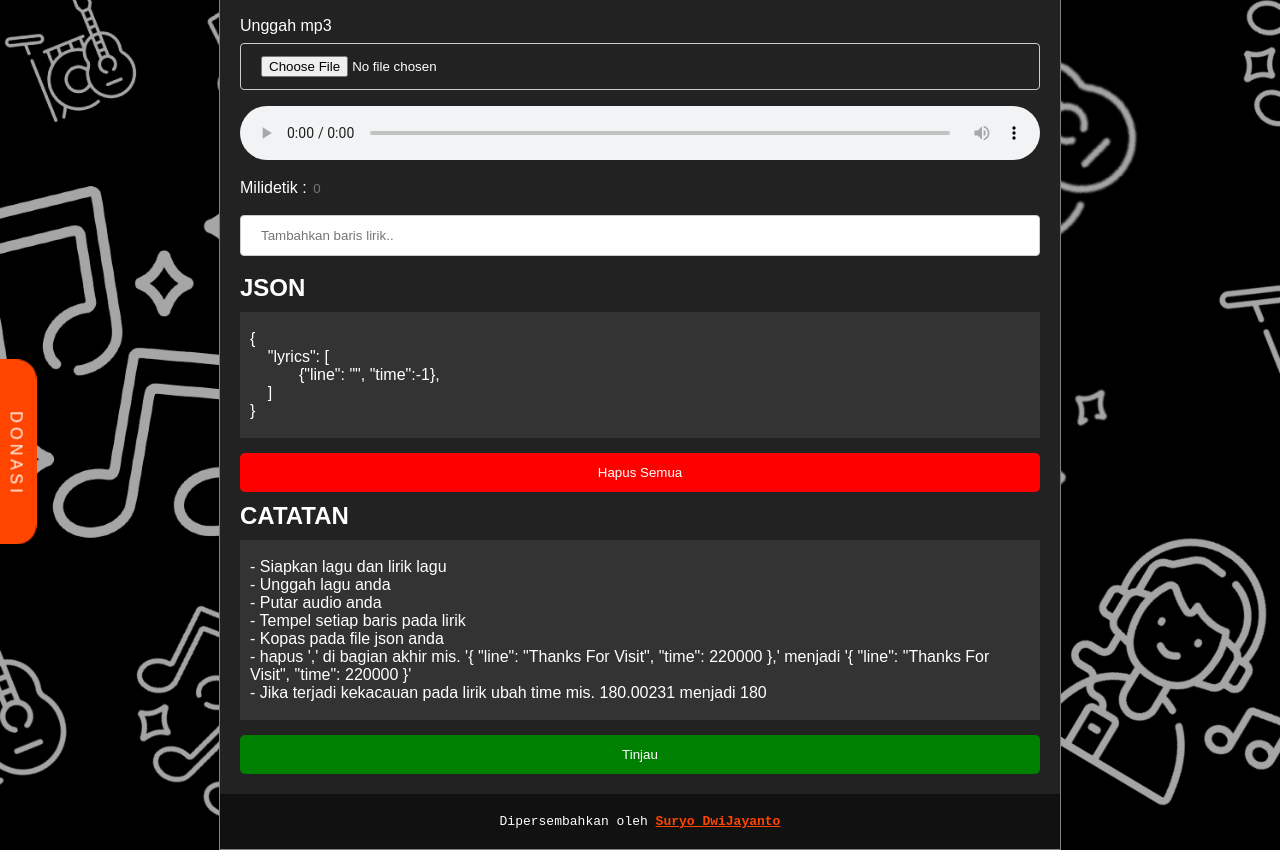
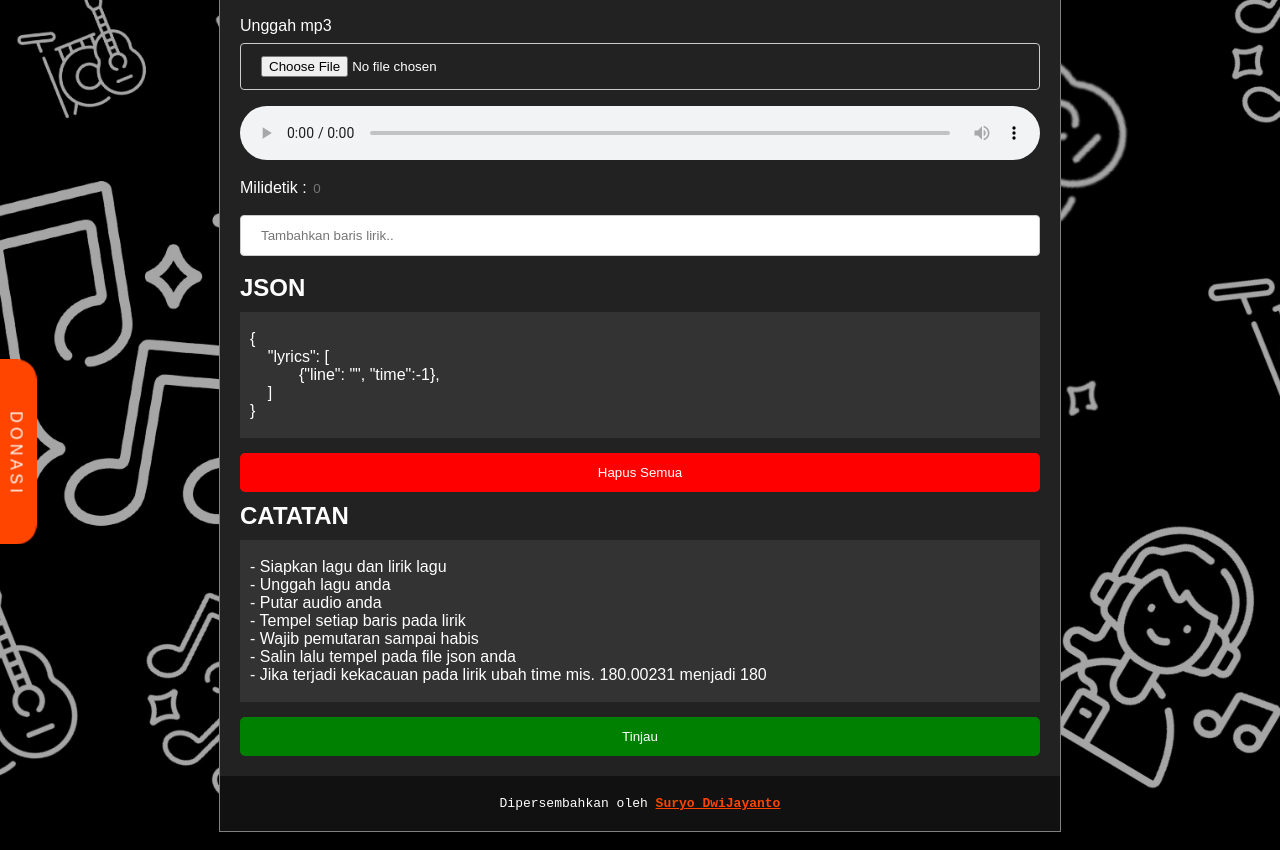
Before and after one commit to darkcluemusic/lyrics-maker, a plain HTML site: page index.html in a window 1280 px wide. Shown: the part 74-924 px from the top of the page. Drawn offline with nearby package versions, Linux system fonts and the light colour scheme.

Commit message:
Update index.html

```diff
--- a/index.html
+++ b/index.html
@@ -47,6 +47,7 @@
     "lyrics": [
            {"line": "", "time":-1},</p>
         <div id="dodol"></div>
+        <p id="enma" class="mpre"></p>
         <p class="mpre">    ]
 }
         </p>
@@ -59,8 +60,8 @@
 - Unggah lagu anda
 - Putar audio anda
 - Tempel setiap baris pada lirik
-- Kopas pada file json anda
-- hapus ',' di bagian akhir mis. '{ "line": "Thanks For Visit", "time": 220000 },' menjadi '{ "line": "Thanks For Visit", "time": 220000 }'
+- Wajib pemutaran sampai habis
+- Salin lalu tempel pada file json anda
 - Jika terjadi kekacauan pada lirik ubah time mis. 180.00231 menjadi 180
         </p>
       </article>
```
